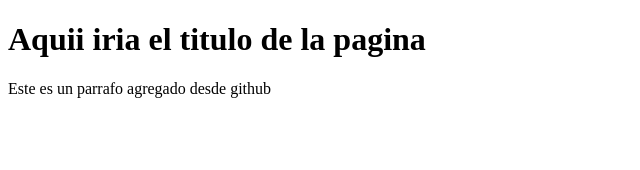
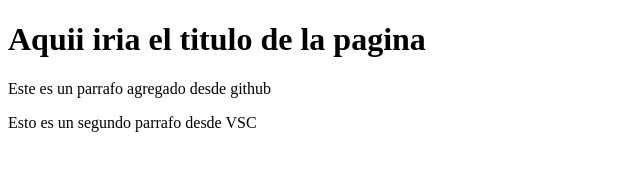
Before and after one commit to alejandrofernandezlasalas/Proyecto-web-empresa-C, a plain HTML site: page index.html in a window 1280 px wide. Shown: the whole page, without its empty margins (0-640 px from the left). Drawn offline with Linux system fonts and the light colour scheme.

Commit message:
Agregando segundo parrafo

```diff
--- a/index.html
+++ b/index.html
@@ -8,5 +8,6 @@
     <body>
         <h1>Aquii iria el titulo de la pagina</h1>
         <p> Este es un  parrafo agregado desde github </p>
+        <p>Esto es un segundo parrafo desde VSC</p>
     </body>
 </html>
```
